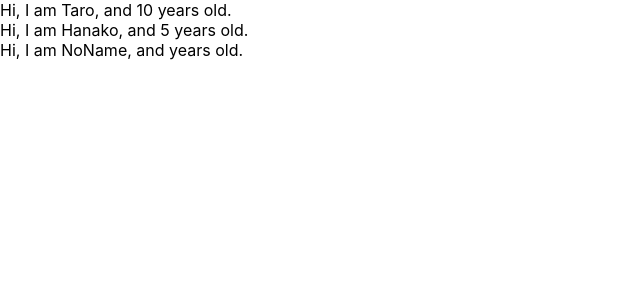
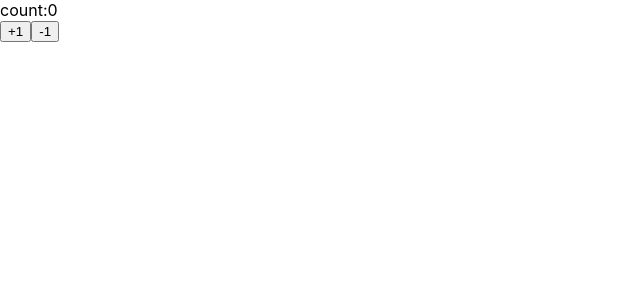
Before and after one commit to atake/udemy-react-redux-crud-application, a React (Create React App) app: page / in a window 1280 px wide. Shown: the top 300 px of the page, without its empty margins (0-640 px from the left). Built offline with nearby package versions, Linux system fonts and the light colour scheme.

Commit message:
learn state and setState

```diff
--- a/src/App.js
+++ b/src/App.js
@@ -1,33 +1,38 @@
 
-import React from 'react';
-import PropTypes from 'prop-types';
+import React,{ Component } from 'react';
 
 
-const App = ()=>{
-  const profiles = [
-    {name: "Taro",age:10},
-    {name: "Hanako",age:5},
-    {name: "NoName"}
-  ]
-  return (
-    <div>
-      {
-        profiles.map((profile, index)=>{
-          return  <User name={profile.name} age={profile.age} key={index}/>
-        })
-      }
-    </div>
-  )
+
+const App = () => (<Counter></Counter>)
+
+class Counter extends Component {
+  constructor(props){
+    super(props)
+    console.log(this.state)
+    this.state = {count:0}
+  }
+
+handlePlusButton = () => {
+  console.log("handlePlusButton")
+  console.log(this.state.count)
+  this.setState({count:  this.state.count+ 1})
 }
 
-const User = (props)=>{
-  return <div>Hi, I am {props.name}, and {props.age} years old.</div>
+handleMinusButton = () => {
+  console.log("handleMinnusButton")
+  console.log(this.state.count)
+  this.setState({count:  this.state.count- 1})
 }
 
-User.propTypes = {
-  name: PropTypes.string,
-  age: PropTypes.number.isRequired
+  render() {
+    return (
+      <React.Fragment>
+      <div>count:{this.state.count}</div>
+      <button onClick={this.handlePlusButton}>+1</button>
+      <button onClick={this.handleMinusButton}>-1</button>
+      </React.Fragment>
+    )
+  }
 }
 
-
 export default App;
```
